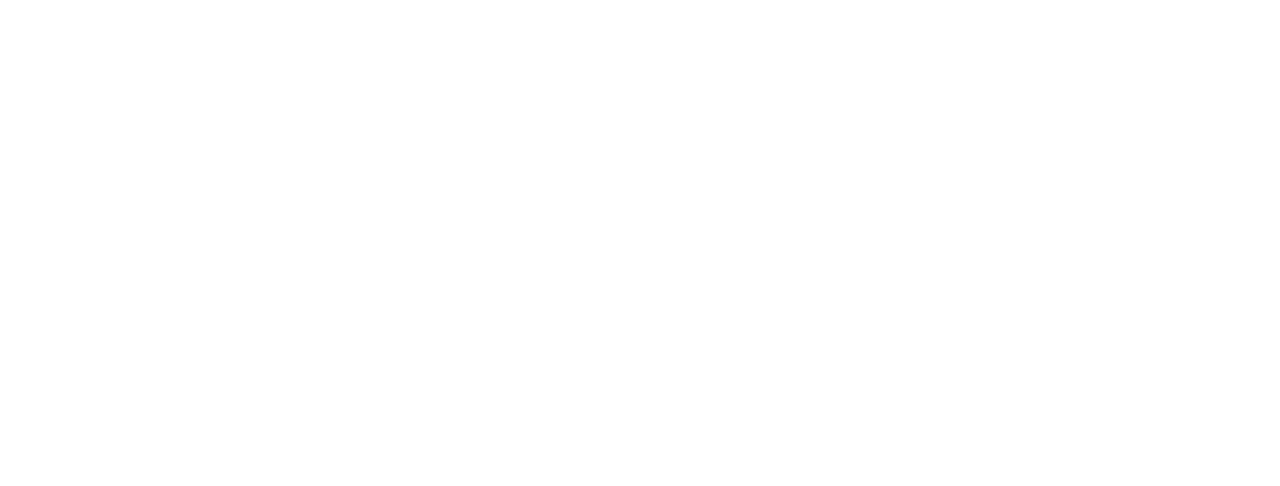
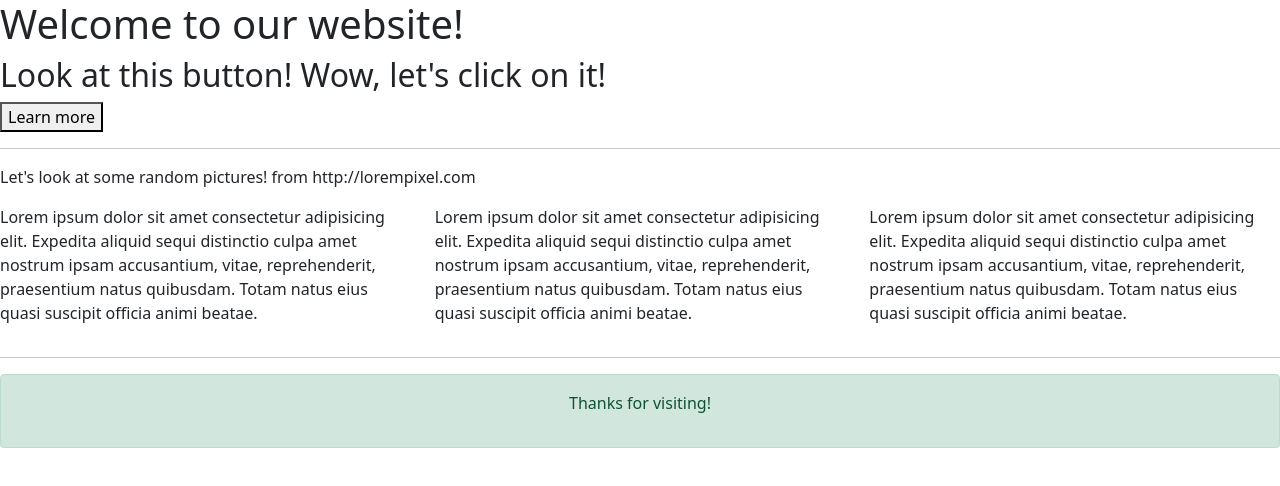
Before and after one commit to jinniaflyer450/Jins-Unit-13.2-Exercises, a plain HTML site: page index.html in a window 1280 px wide. Drawn offline with nearby package versions, Linux system fonts and the light colour scheme.

Commit message:
added most content and basic layout

```diff
--- a/index.html
+++ b/index.html
@@ -8,6 +8,32 @@
     <link href="https://cdn.jsdelivr.net/npm/bootstrap@5.0.0-beta3/dist/css/bootstrap.min.css" rel="stylesheet" integrity="sha384-eOJMYsd53ii+scO/bJGFsiCZc+5NDVN2yr8+0RDqr0Ql0h+rP48ckxlpbzKgwra6" crossorigin="anonymous">
 </head>
 <body>
+    <div class = "fluid-container">
+        <h1>Welcome to our website!</h1>
+        <h2>Look at this button! Wow, let's click on it!</h2>
+        <button>Learn more</button>
+    </div>
+    <hr>
+    <div class = "fluid-container"></div>
+    <p>Let's look at some random pictures! from http://lorempixel.com</p>
+    <div class = "row">
+        <div class = "col-4">
+            <p>Lorem ipsum dolor sit amet consectetur adipisicing elit. Expedita aliquid sequi distinctio culpa amet nostrum ipsam accusantium, vitae, reprehenderit, praesentium natus quibusdam. Totam natus eius quasi suscipit officia animi beatae.</p>
+        </div>
+        <div class = "col-4">
+            <p>Lorem ipsum dolor sit amet consectetur adipisicing elit. Expedita aliquid sequi distinctio culpa amet nostrum ipsam accusantium, vitae, reprehenderit, praesentium natus quibusdam. Totam natus eius quasi suscipit officia animi beatae.</p>
+        </div>
+        <div class = "col-4">
+            <p>Lorem ipsum dolor sit amet consectetur adipisicing elit. Expedita aliquid sequi distinctio culpa amet nostrum ipsam accusantium, vitae, reprehenderit, praesentium natus quibusdam. Totam natus eius quasi suscipit officia animi beatae.</p>
+        </div>
+    </div>
+    <row>
+        <div class = "col-4"></div>
+        <div class = "col-4"></div>
+        <div class = "col-4"></div>
+    </row>
+    <hr>
+    <div class = "alert alert-success text-center"><p>Thanks for visiting!</p></div>
     <script src="https://cdn.jsdelivr.net/npm/bootstrap@5.0.0-beta3/dist/js/bootstrap.bundle.min.js" integrity="sha384-JEW9xMcG8R+pH31jmWH6WWP0WintQrMb4s7ZOdauHnUtxwoG2vI5DkLtS3qm9Ekf" crossorigin="anonymous"></script>
 </body>
 </html>
```
